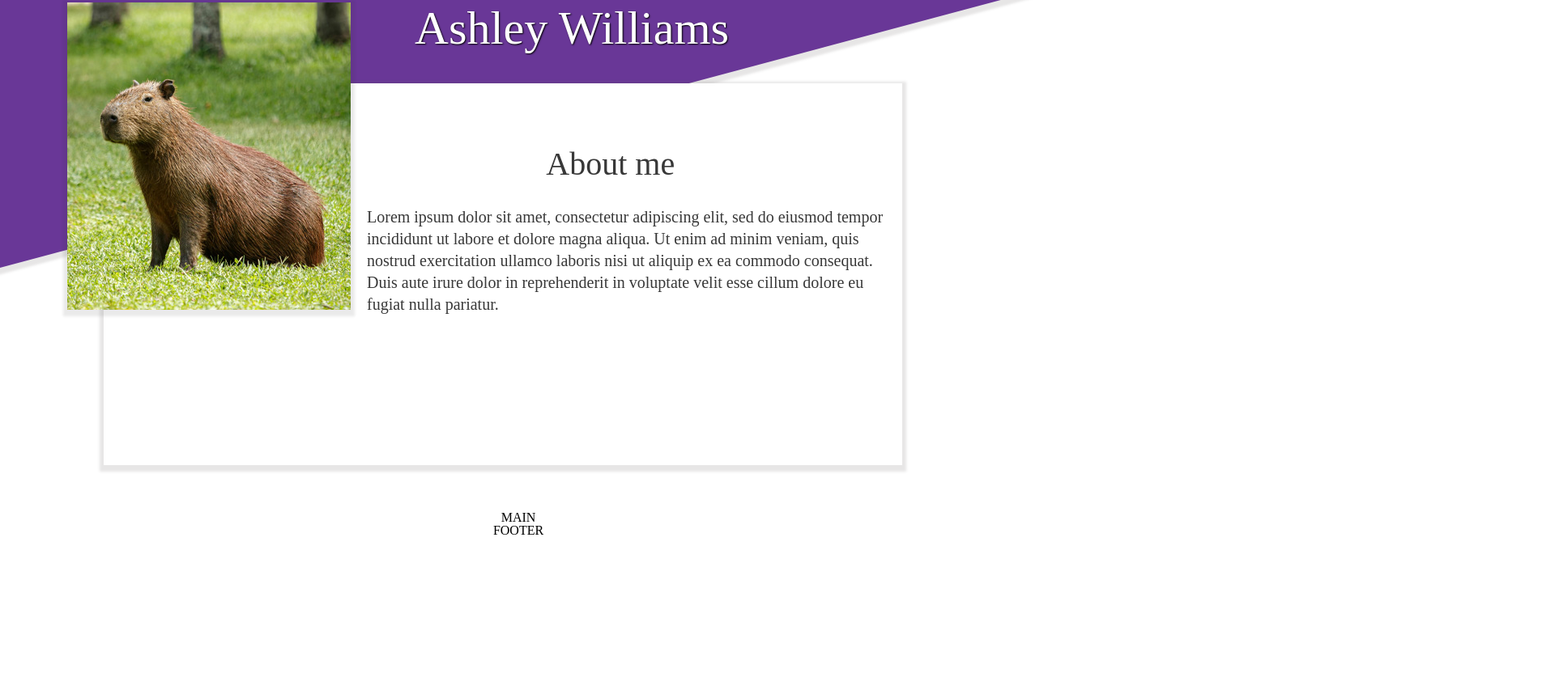
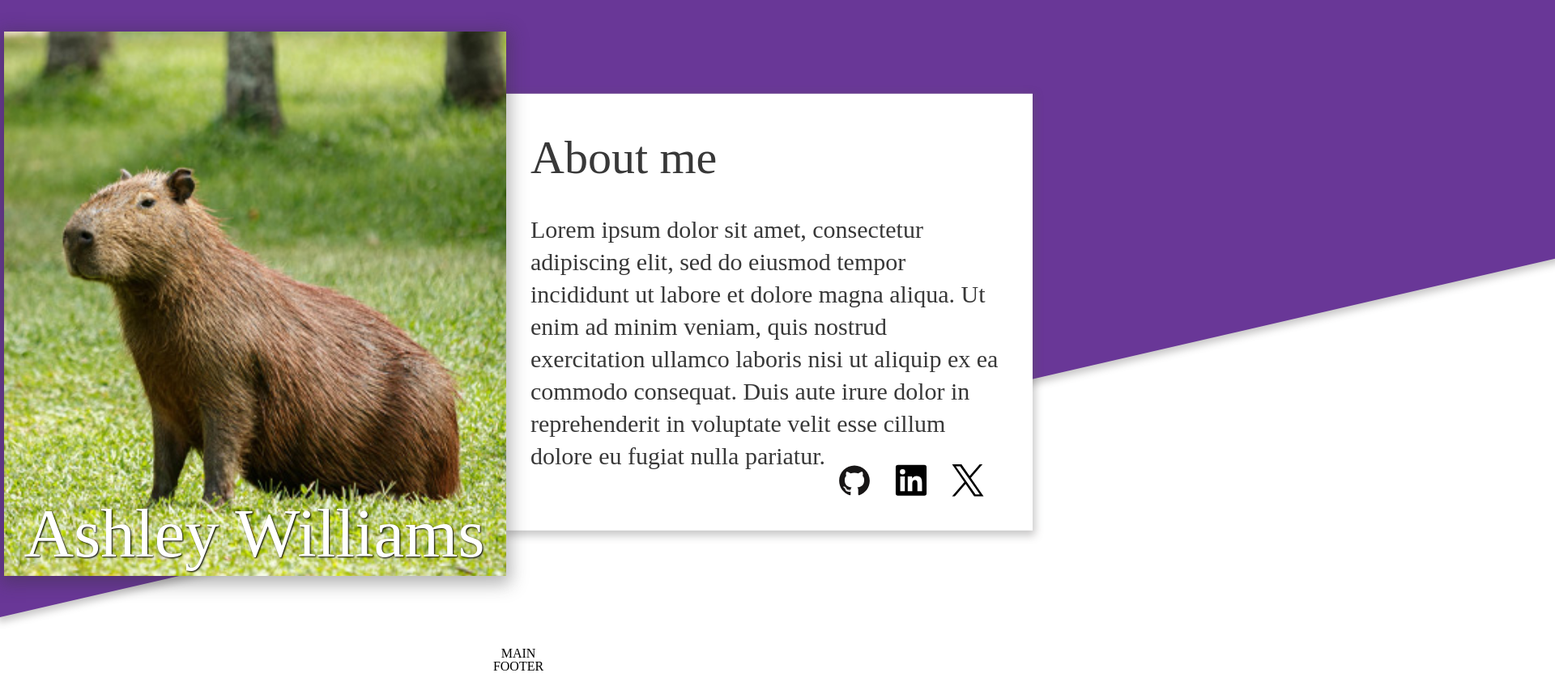
Before and after one commit to sub-pr1me/Project-Homepage, a website built with webpack: page src/template.html in a window 1280 px wide. Shown: the part 29-861 px from the top of the page at 81% size, 1920 px wide, since content can reach past the window. Before the commit the page ends 800 px from the top, so only its background shows below. Built offline with nearby package versions, Linux system fonts and the light colour scheme.

Commit message:
build: add top desktop section

```diff
--- a/src/styles.css
+++ b/src/styles.css
@@ -62,11 +62,17 @@ table {
 
 .content,
 .header_content,
-.top_icons {
+.icons_container {
 	display: flex;
 	flex-direction: column;
 	justify-content: center;
 	align-items: center;
+}
+
+.icons_container {
+	flex-direction: row;
+	gap: 24px;
+	width: fit-content;
 }
 
 body {
@@ -76,11 +82,11 @@ body {
 }
 
 .shadow {
-	box-shadow: 0px 3px 3px 5px rgba(88, 86, 86, 0.144);
+	box-shadow: 0px 3px 10px 3px rgba(88, 86, 86, 0.329);
 }
 
 .low_shadow {
-	box-shadow: 0px 3px 3px 5px rgba(49, 49, 49, 0.103);
+	box-shadow: 0px 5px 20px 5px rgba(49, 49, 49, 0.363);
 }
 
 .content {
@@ -113,9 +119,13 @@ img {
 	margin-bottom: -150px;
 }
 
+.inner_name {
+	display: none;
+}
+
 .info {
 	background-color: transparent;
-	box-shadow: none;
+	box-shadow: unset;
 }
 
 h1 {
@@ -131,20 +141,14 @@ header p {
 
 }
 
+.icons_container {
+	justify-self: center;
+}
+
 .top_icons {
-	flex-direction: row;
 	width: 36px;
 	gap: 24px;
 }
-
-
-
-
-
-
-
-
-
 
 @media (min-width: 600px) {
 	.content {
@@ -152,10 +156,7 @@ header p {
 	}
 
 	.background {
-		background-color: rgb(105, 55, 151);
 		height: 45vh;
-		width: 200vw;
-		transform-origin: bottom left;
 		transform: rotate(-15deg);
 	}
 
@@ -172,13 +173,17 @@ header p {
 	.name {
 		position: absolute;
 		font-size: 58px;
-		left: 40vw;
+		left: 35vw;
 		top: 8vh;
 		min-width: 390px;
 		text-shadow: 1px 1px 2px rgb(0, 0, 0);
 		margin-top: 0px;
 		margin-left: 0px;
 		line-height: 0px;
+	}
+
+	.inner_name {
+		display: none;
 	}
 
 	picture {
@@ -189,9 +194,9 @@ header p {
 
 	.info {
 		background-color: white;
-		width: 97%;
+		min-width: 485px;
 		width: 77vw;
-		box-shadow: 0px 3px 3px 5px rgba(88, 86, 86, 0.144);
+		box-shadow: 0px 3px 10px 3px rgba(88, 86, 86, 0.329);
 	}
 
 	h1 {
@@ -213,3 +218,101 @@ header p {
 		display: none;
 	}
 }
+
+@media (min-width: 1200px) {
+
+	body {
+		width: 100vw;
+	}
+
+	.content {
+		transform: translateY(-99vh);
+		width: 100vw;
+	}
+
+	.background {
+		height: 99vh;
+		transform: rotate(-13deg);
+	}
+
+	header {
+		width: 100vw;
+	}
+
+	.header_content {
+		display: flex;
+		flex-direction: row;
+		justify-content: center;
+		padding: 0vh 4vw;
+		margin-top: 68px;
+	}
+
+	picture {
+		float: none;
+		margin-left: 0px;
+		margin-right: 0px;
+	}
+
+	img {
+		width: 620px;
+		align-self: center;
+		float: none;
+		position: relative;
+		z-index: 1;
+	}
+
+	.name {
+		display: none;
+	}
+
+	.inner_name {
+		display: block;
+		font-size: 85px;
+		min-width: 530px;
+		text-shadow: 1px 1px 2px rgb(0, 0, 0);
+		transform: translate(4%, -115%);
+		position: relative;
+		z-index: 1;
+	}
+
+	.info {
+		background-color: white;
+		min-width: 0px;
+		width: 54%;
+		min-width: 650px;
+		height: 510px;
+		margin-top: -90px;
+		padding-bottom: 30px;
+		transform: translateY(2%);
+		box-shadow: 0px 3px 10px 3px rgba(88, 86, 86, 0.329);
+	}
+
+	h1 {
+		font-size: 58px;
+		text-align: left;
+		margin: 30px 0px 30px 0px;
+		padding: 20px 20px 10px 30px;
+		transform: translateX(0%);
+	}
+
+	header p {
+		font-size: 30px;
+		line-height: 40px;
+		margin-bottom: 0px;
+		padding: 0px 40px 30px 30px;
+
+	}
+
+	.icons_container {
+		justify-self: flex-end;
+		padding: 0px 60px 30px 30px;
+		margin-top: -40px;
+		gap: 30px;
+	}
+
+	.top_icons {
+		display: flex;
+		flex-direction: row;
+		width: 40px;
+	}
+}
--- a/src/template.html
+++ b/src/template.html
@@ -13,8 +13,11 @@
                 <picture>
                     <source srcset="img/mob_top.jpg" media="(max-width: 599px)">
                     <source srcset="img/tab_top.jpg" media="(min-width: 600px)">
+                    <source srcset="img/des_top.jpg" media="(min-width: 1200px)">
                     <img class="low_shadow" src="img/mob_top.jpg" alt="Capybara portrait">
+                    <div class="inner_name light_text">Ashley Williams</div>
                 </picture>
+
                 <div class="name light_text">Ashley Williams</div>
                 <div class="info shadow">
                     <h1 class="dark_text">About me</h1>
@@ -25,11 +28,17 @@
                        in reprehenderit in voluptate velit esse cillum dolore eu fugiat
                        nulla pariatur.
                     </p>
-                </div>
-                <div class="top_icons">
-                    <img src="icons/github-original.svg" alt="Github">
-                    <img src="icons/linkedin-plain.svg" alt="Linked in">
-                    <img src="icons/twitter-original.svg" alt="Twitter">
+                    <div class="icons_container">
+                        <div class="top_icons">
+                            <img src="icons/github-original.svg" alt="Github">
+                        </div>
+                        <div class="top_icons">
+                            <img src="icons/linkedin-plain.svg" alt="Linked in">
+                        </div>
+                        <div class="top_icons">
+                            <img src="icons/twitter-original.svg" alt="Twitter">
+                        </div>
+                    </div>
                 </div>
             </div>
         </header>
```
Also changed, not shown: src/img/des_top.jpg (added).
